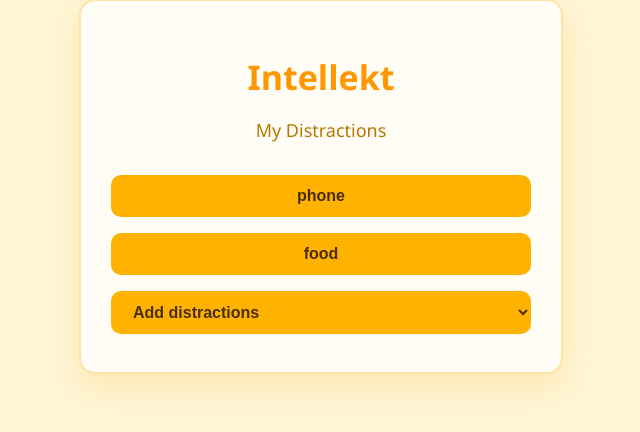
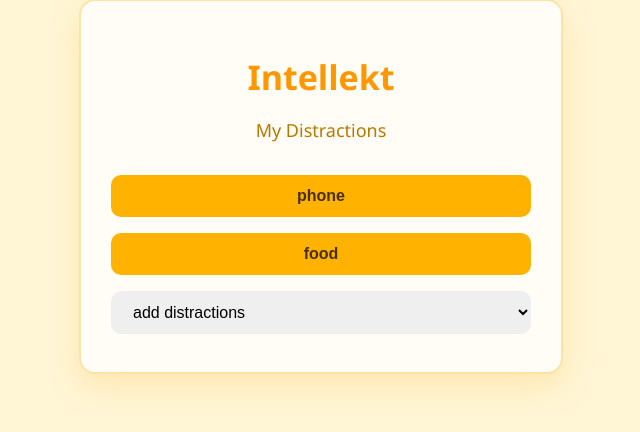
Before and after one commit to defth007/Intellekt, a Flask app: page / in a window 1280 px wide. Shown: the part 71-503 px from the top of the page, without its empty margins (319-959 px from the left). Run offline with Flask 3, Linux system fonts and the light colour scheme; some web fonts are replaced.

Commit message:
saved stuffff

```diff
--- a/elle-ui/templates/index.html
+++ b/elle-ui/templates/index.html
@@ -21,8 +21,8 @@
                 food
             </button>
 
-            <select id="distraction-select" class="btn btn-primary" onchange="handleDropdown()">
-                <option value="" disabled selected hidden>Add distractions</option>
+            <select id="distraction-select" class="btn btn-secondary" onchange="handleDropdown()">
+                <option value="" disabled selected hidden>add distractions</option>
                 <option value="bed">bed</option>
                 <option value="wine glass">wine glass</option>
                 <option value="tablewear">tablewear</option>
```
